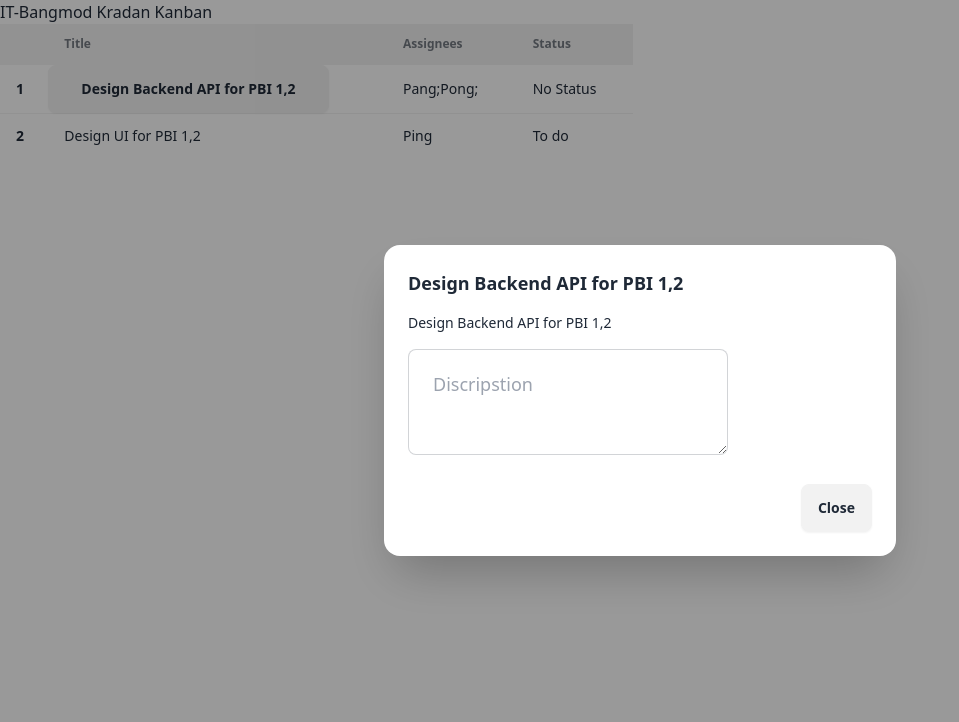
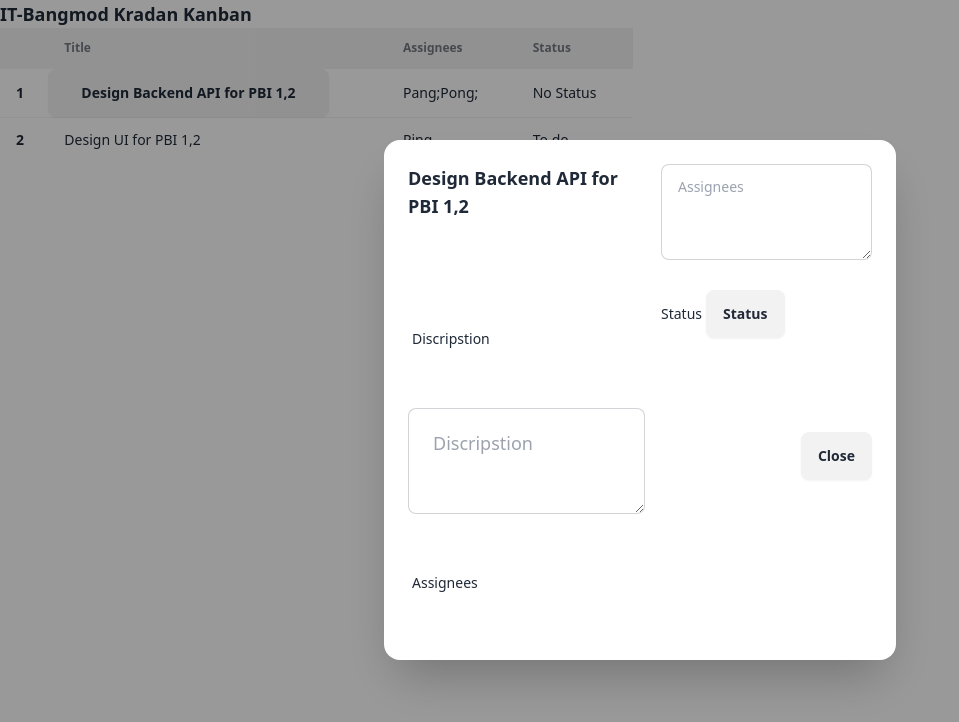
Before and after one commit to aomapjjj/integrated-project, a Vue app in the folder fronted/: page / in a window 1280 px wide. Both pictures are taken after a click on the label "Design Backend API for PBI 1,2". Shown: the top 722 px of the page, without its empty margins (0-959 px from the left). Built offline with nearby package versions, Linux system fonts and the light colour scheme; no server answers.

Commit message:
commit modal

```diff
--- /dev/null
+++ b/fronted/src/views/TaskDetail.vue
@@ -0,0 +1,52 @@
+<script></script>
+
+<template>
+
+  <label for="my_modal_6" class="btn">
+    <td>Design Backend API for PBI 1,2</td>
+  </label>
+
+
+  <input type="checkbox" id="my_modal_6" class="modal-toggle" />
+
+  <div class="modal" role="dialog">
+
+    <div class="modal-box grid grid-rows-4 grid-flow-col gap-4" >
+
+      <h3 class="font-bold text-lg">Design Backend API for PBI 1,2</h3>
+      <div class="label">
+        <span class="label-text">Discripstion</span>
+      </div>
+      <textarea
+        class="textarea textarea-bordered textarea-lg w-full max-w-xs"
+        placeholder="Discripstion"
+      ></textarea>
+      <div class="label">
+        <span class="label-text">Assignees</span>
+      </div>
+      <textarea
+        class="textarea textarea-bordered h-24"
+        placeholder="Assignees"
+      ></textarea>
+
+      <div class="dropdown">
+        <span class="label-text">Status</span>
+        <div tabindex="0" role="button" class="btn m-1">Status</div>
+        <ul
+          tabindex="0"
+          class="dropdown-content z-[1] menu p-2 shadow bg-base-100 rounded-box w-52">
+          <li><a>Item 1</a></li>
+          <li><a>Item 2</a></li>
+          <li><a>Item 2</a></li>
+          <li><a>Item 2</a></li>
+        </ul>
+      </div>
+      <div class="modal-action">
+        <label for="my_modal_6" class="btn">Close</label>
+      </div>
+    </div>
+  </div>
+
+</template>
+
+<style></style>
--- a/fronted/src/views/TodoList.vue
+++ b/fronted/src/views/TodoList.vue
@@ -1,6 +1,6 @@
 <script setup>
 import { ref, onMounted } from 'vue';
-
+import TaskDetail from './TaskDetail.vue';
 const TodoList = ref([]);
 
 const fetchUsers = async () => {
@@ -17,8 +17,7 @@ onMounted(fetchUsers);
 </script>
 
 <template>
-
- <h1>IT-Bangmod Kradan Kanban</h1>
+ <h3 class="font-bold text-lg">IT-Bangmod Kradan Kanban</h3>
 
   <div class="overflow-x-auto w-6/12 " >
     <table class="table">
@@ -35,21 +34,7 @@ onMounted(fetchUsers);
         <!-- row 1 -->
         <tr class="">
           <th>1</th>
-          <!-- The button to open modal -->
-          <label for="my_modal_6" class="btn">
-            <td>Design Backend API for PBI 1,2</td>
-          </label>
-          <input type="checkbox" id="my_modal_6" class="modal-toggle" />
-          <div class="modal" role="dialog">
-            <div class="modal-box">
-              <h3 class="font-bold text-lg">Design Backend API for PBI 1,2</h3>
-              <p class="py-4">Design Backend API for PBI 1,2</p>
-              <textarea class="textarea textarea-bordered textarea-lg w-full max-w-xs" placeholder="Discripstion"></textarea>
-              <div class="modal-action">
-                <label for="my_modal_6" class="btn">Close</label>
-              </div>
-            </div>
-          </div>
+         <TaskDetail />
           <td>Pang;Pong;</td>
           <td>No Status</td>
         </tr>
```
